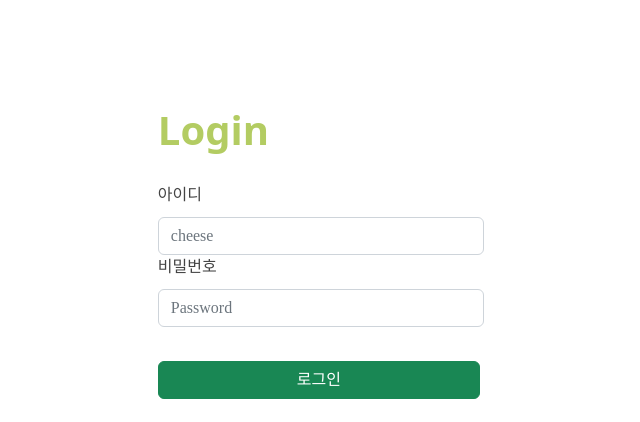
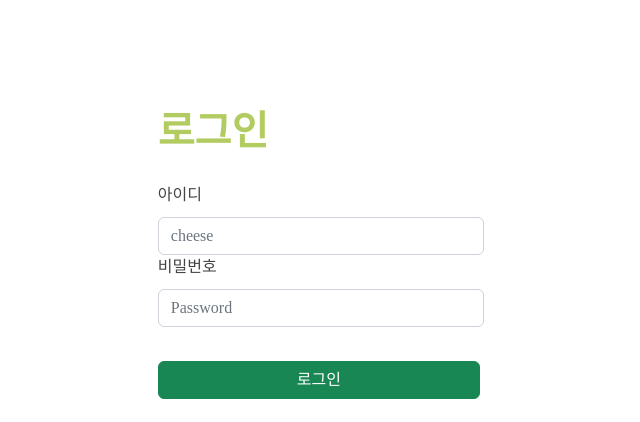
Before and after one commit to ganada-cc/User, a Node server app: page / in a window 1280 px wide. Shown: the part 251-673 px from the top of the page, without its empty margins (295-935 px from the left). Run offline with Node 20, Linux system fonts and the light colour scheme; some libraries are stand-ins or nearby versions.

Commit message:
test: Update login.ejs

```diff
--- a/views/users/login.ejs
+++ b/views/users/login.ejs
@@ -14,7 +14,7 @@
     <h3></h3>
     <form class="user1" action="/users/login" method="POST">
 
-              <div id="logintext">Login</div>
+              <div id="logintext">로그인</div>
                     <div class="form-group">
                         <div class="logininfo">
                             아이디
```
